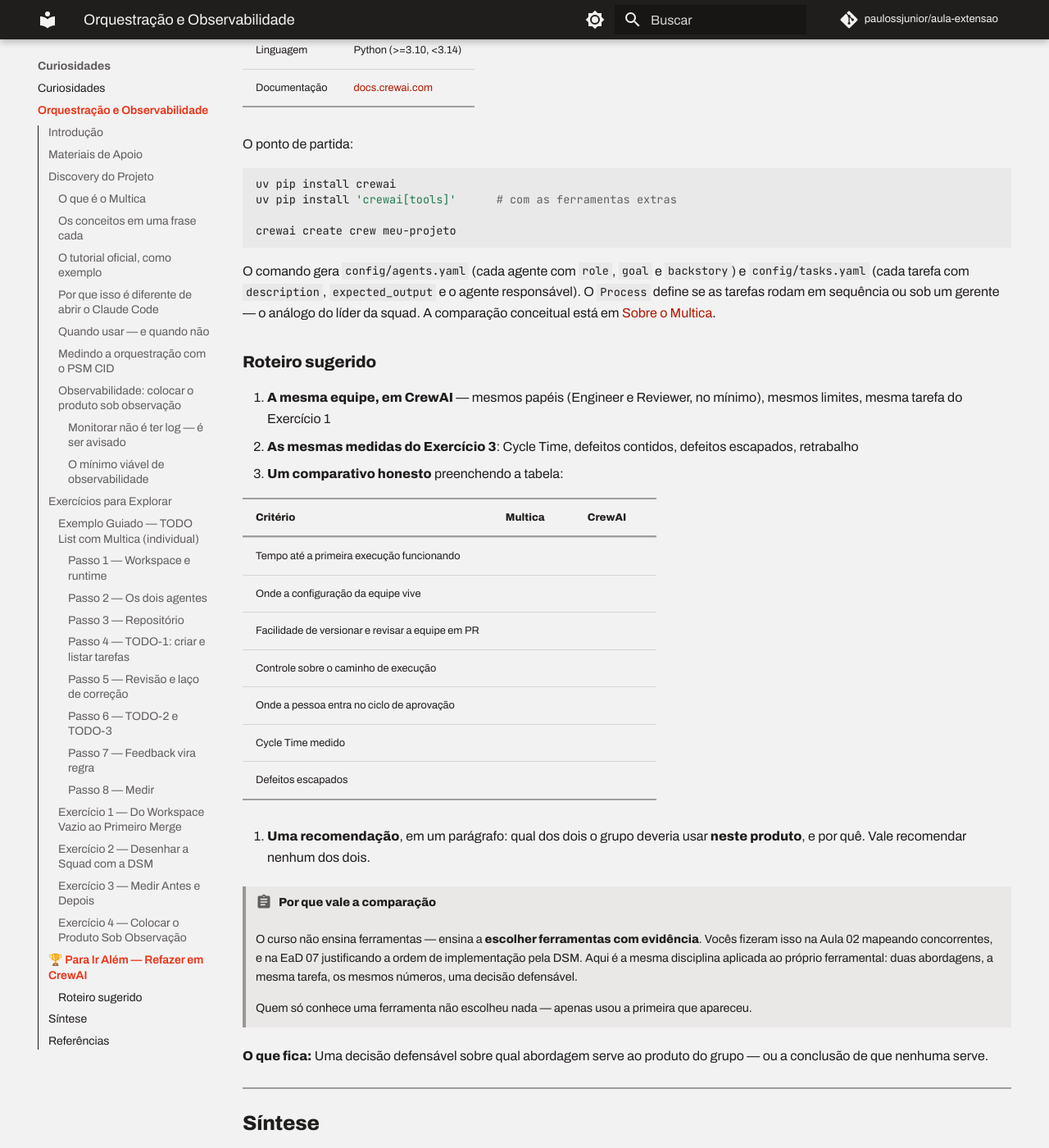
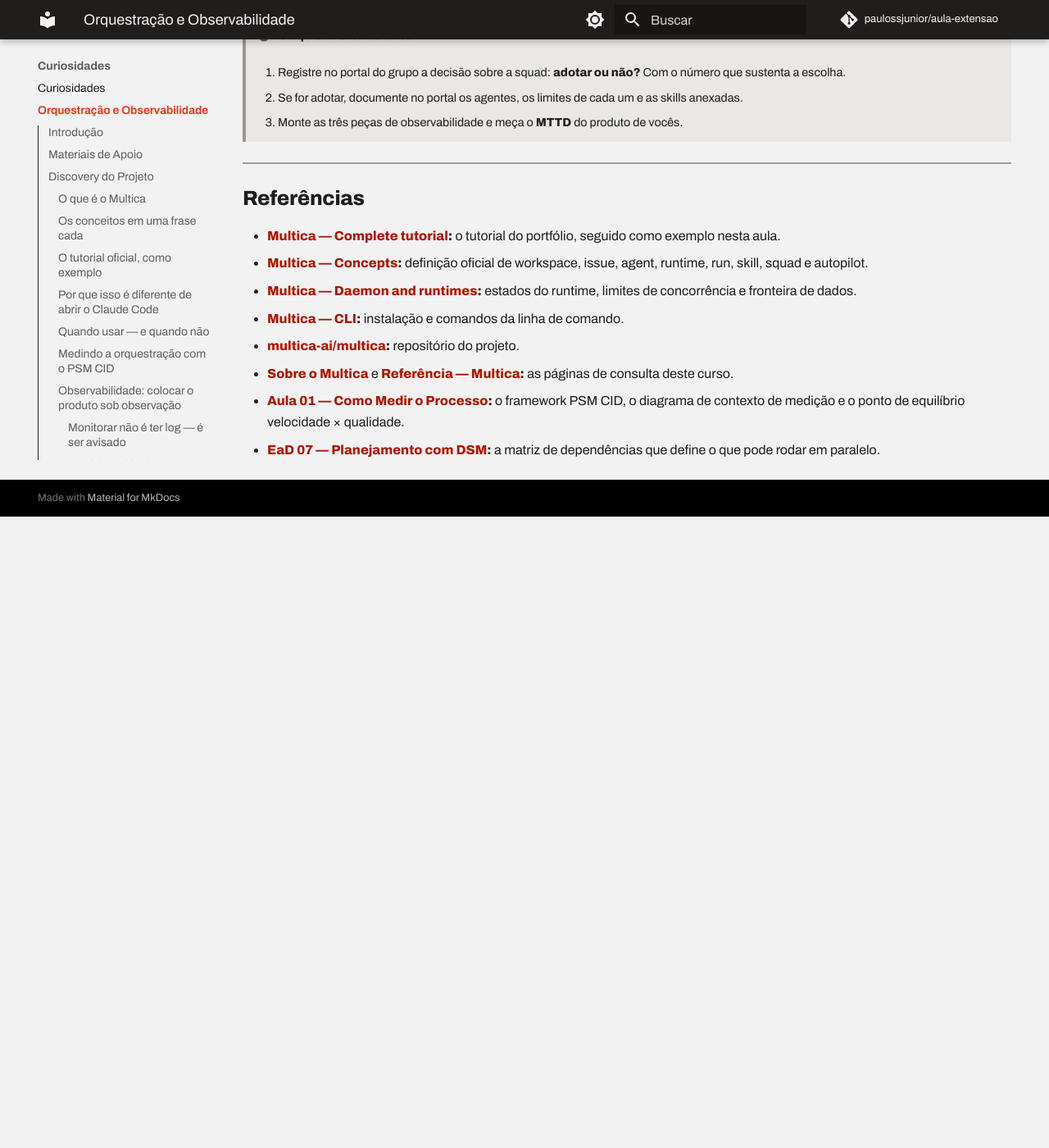
Before and after one commit to paulossjunior/aula-extensao, an MkDocs documentation site: the page built from docs/curiosidades/orquestracao-e-observabilidade.md, in a window 1280 px wide and 1400 px high, scrolled down 14718 px. Shown: the whole window at 82% size. Built offline with MkDocs 1.6.1 and Material for MkDocs 9.7.7, drawn with Linux system fonts in a browser that asks for light colours; comment, search, counter and statistics services are not loaded; after the commit the page ends 15348 px from its top, so only the background shows below that; some of the changed text lies outside the part shown.

Commit message:
docs: drop CrewAI from the Multica material
The Multica content is now about Multica alone, so the CrewAI comparison
and the "rebuild in CrewAI" suggestion are removed.

Co-Authored-By: Claude Opus 5.5 <noreply@anthropic.com>

````diff
--- a/docs/curiosidades/orquestracao-e-observabilidade.md
+++ b/docs/curiosidades/orquestracao-e-observabilidade.md
@@ -30,7 +30,7 @@ O conteúdo cobre a **Fase 4 do ciclo** — operar e monitorar — do ponto de v
 
 ## Materiais de Apoio
 
-- [Sobre o Multica](../explicacoes/multica.md) — os conceitos, como se relacionam e o que muda em relação ao CrewAI
+- [Sobre o Multica](../explicacoes/multica.md) — os conceitos e como se relacionam
 - [Referência — Multica](../referencia/multica.md) — instalação, comandos da CLI, campos do agente, limites do runtime
 - [Complete tutorial](https://multica.ai/docs/tutorial) — o tutorial oficial que a aula segue como exemplo
 
@@ -472,57 +472,6 @@ O produto do grupo já está no ar. Falta saber quando ele deixa de estar.
 
 ---
 
-## 🏆 Para Ir Além — Refazer em CrewAI
-
-**Formato:** Leitura e experimento livre · sem entrega
-
-Uma ferramenta só se entende de verdade quando você tem outra para comparar. O Multica é uma **plataforma**: orquestra ferramentas de código que já existem, em volta de issues e PRs. O **[CrewAI](https://github.com/crewAIInc/crewAI)** é um **framework Python**: você escreve a equipe de agentes em código e YAML. A sugestão é **reconstruir no CrewAI a mesma equipe do Exercício 1** e comparar.
-
-| Item | Valor |
-|------|-------|
-| Repositório | [crewAIInc/crewAI](https://github.com/crewAIInc/crewAI) |
-| Licença | MIT |
-| Linguagem | Python (>=3.10, <3.14) |
-| Documentação | [docs.crewai.com](https://docs.crewai.com) |
-
-O ponto de partida:
-
-```bash
-uv pip install crewai
-uv pip install 'crewai[tools]'      # com as ferramentas extras
-
-crewai create crew meu-projeto
-```
-
-O comando gera `config/agents.yaml` (cada agente com `role`, `goal` e `backstory`) e `config/tasks.yaml` (cada tarefa com `description`, `expected_output` e o agente responsável). O `Process` define se as tarefas rodam em sequência ou sob um gerente — o análogo do líder da squad. A comparação conceitual está em [Sobre o Multica](../explicacoes/multica.md#multica-e-crewai-duas-respostas-para-a-mesma-pergunta).
-
-### Roteiro sugerido
-
-1. **A mesma equipe, em CrewAI** — mesmos papéis (Engineer e Reviewer, no mínimo), mesmos limites, mesma tarefa do Exercício 1
-2. **As mesmas medidas do Exercício 3**: Cycle Time, defeitos contidos, defeitos escapados, retrabalho
-3. **Um comparativo honesto** preenchendo a tabela:
-
-| Critério | Multica | CrewAI |
-|----------|---------|--------|
-| Tempo até a primeira execução funcionando | | |
-| Onde a configuração da equipe vive | | |
-| Facilidade de versionar e revisar a equipe em PR | | |
-| Controle sobre o caminho de execução | | |
-| Onde a pessoa entra no ciclo de aprovação | | |
-| Cycle Time medido | | |
-| Defeitos escapados | | |
-
-4. **Uma recomendação**, em um parágrafo: qual dos dois o grupo deveria usar **neste produto**, e por quê. Vale recomendar nenhum dos dois.
-
-!!! abstract "Por que vale a comparação"
-    O curso não ensina ferramentas — ensina a **escolher ferramentas com evidência**. Vocês fizeram isso na Aula 02 mapeando concorrentes, e na EaD 07 justificando a ordem de implementação pela DSM. Aqui é a mesma disciplina aplicada ao próprio ferramental: duas abordagens, a mesma tarefa, os mesmos números, uma decisão defensável.
-
-    Quem só conhece uma ferramenta não escolheu nada — apenas usou a primeira que apareceu.
-
-**O que fica:** Uma decisão defensável sobre qual abordagem serve ao produto do grupo — ou a conclusão de que nenhuma serve.
-
----
-
 ## Síntese
 
 Passamos de um agente que você opera para uma **equipe de agentes que trabalha no mesmo quadro que vocês**. Os conceitos que sustentam isso — o agente é configuração, o runtime é a máquina, cada acionamento é um run, e a issue guarda a história — e, mais importante, a **exigência de evidência** de que a equipe ajudou. Orquestração é decisão de arquitetura, não moda: ela se justifica quando existem frentes independentes, e se comprova em Cycle Time e defeitos escapados.
@@ -545,7 +494,6 @@ A [Aula 16](../plano-de-aula/aulas/aula-16-2026-12-07.md) aprofunda a verificaç
 - **[Multica — Daemon and runtimes](https://multica.ai/docs/daemon-runtimes):** estados do runtime, limites de concorrência e fronteira de dados.
 - **[Multica — CLI](https://multica.ai/docs/cli):** instalação e comandos da linha de comando.
 - **[multica-ai/multica](https://github.com/multica-ai/multica):** repositório do projeto.
-- **[CrewAI — repositório](https://github.com/crewAIInc/crewAI) · [documentação](https://docs.crewai.com):** o framework do desafio.
 - **[Sobre o Multica](../explicacoes/multica.md)** e **[Referência — Multica](../referencia/multica.md):** as páginas de consulta deste curso.
 - **[Aula 01 — Como Medir o Processo](../explicacoes/psm-cid.md):** o framework PSM CID, o diagrama de contexto de medição e o ponto de equilíbrio velocidade × qualidade.
 - **[EaD 07 — Planejamento com DSM](../plano-de-aula/aulas/ead-07-2026-09-22.md):** a matriz de dependências que define o que pode rodar em paralelo.
````
Also changed, not shown: docs/explicacoes/multica.md (+0 -18 lines), docs/materiais/index.md (+1 -1 lines).
